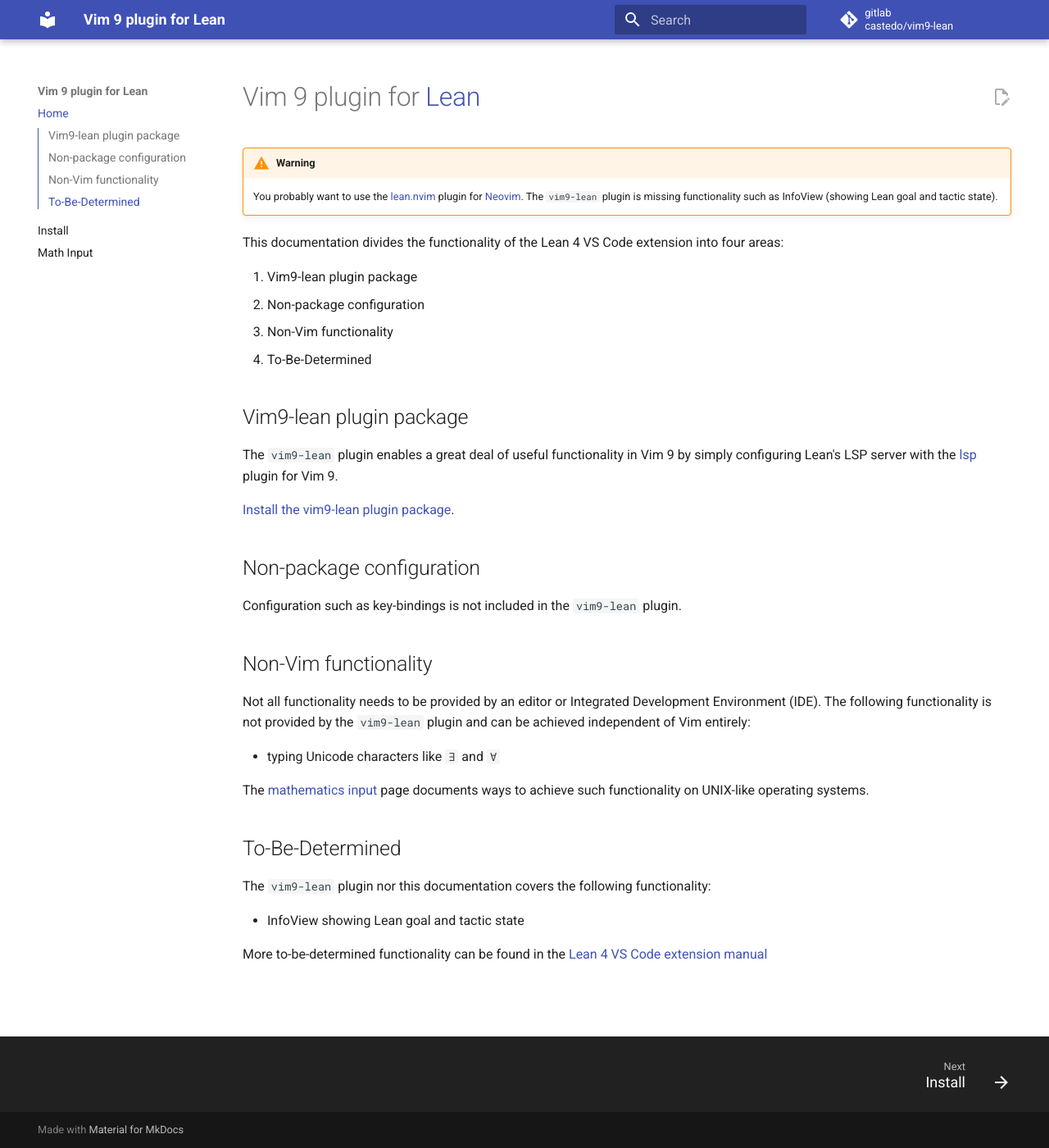
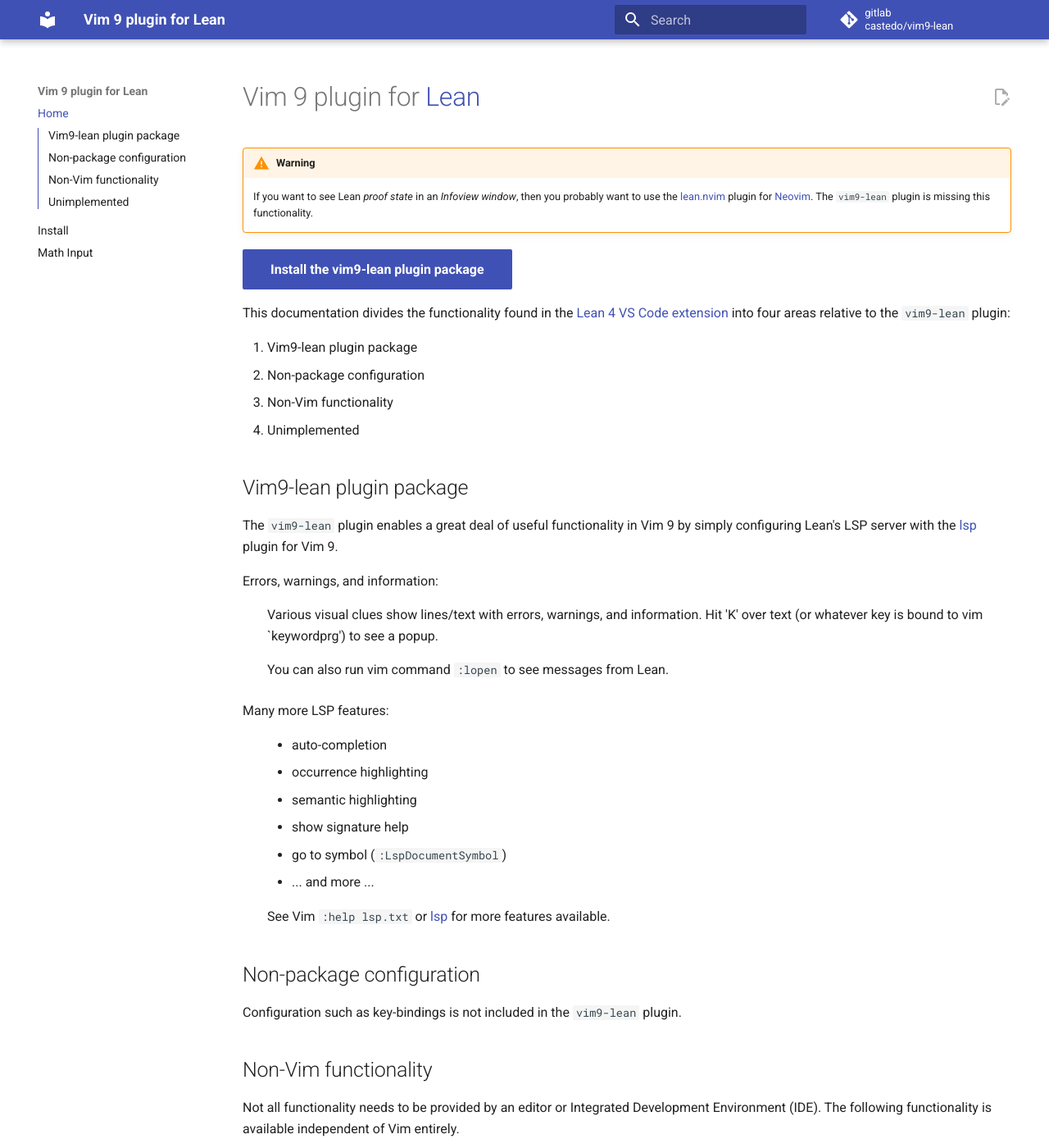
Before and after one commit to castedo/vim9-lean, an MkDocs documentation site: the page built from docs/index.md, in a window 1280 px wide and 1400 px high. Shown: the whole window at 82% size. Built offline with MkDocs 1.6.1 and Material for MkDocs 9.7.7, drawn with Linux system fonts in a browser that asks for light colours; comment, search, counter and statistics services are not loaded; some of the changed text lies outside the part shown.

Commit message:
doc and enable more LSP features

```diff
--- a/docs/index.md
+++ b/docs/index.md
@@ -2,19 +2,23 @@ Vim 9 plugin for [Lean](https://lean-lang.org)
 ==============================================
 
 !!! warning
-    You probably want to use the [lean.nvim](https://github.com/Julian/lean.nvim) plugin
+    If you want to see Lean *proof state* in an *Infoview window*, then
+    you probably want to use the [lean.nvim](https://github.com/Julian/lean.nvim) plugin
     for [Neovim](https://neovim.io/).
-    The `vim9-lean` plugin is missing functionality such as InfoView (showing Lean goal
-    and tactic state).
+    The `vim9-lean` plugin is missing this functionality.
 
 
-This documentation divides the functionality of the Lean 4 VS Code extension into
-four areas:
+[Install the vim9-lean plugin package](install.md){ .md-button .md-button--primary }
+
+
+This documentation divides the functionality found in the
+[Lean 4 VS Code extension](https://github.com/leanprover/vscode-lean4/blob/master/vscode-lean4/manual/manual.md)
+into four areas relative to the `vim9-lean` plugin:
 
 1. Vim9-lean plugin package
 2. Non-package configuration
 3. Non-Vim functionality
-4. To-Be-Determined
+4. Unimplemented
 
 
 Vim9-lean plugin package
@@ -24,7 +28,22 @@ The `vim9-lean` plugin enables a great deal of useful functionality in Vim 9 by
 configuring Lean's LSP server with the [lsp](https://github.com/yegappan/lsp) plugin for
 Vim 9.
 
-[Install the vim9-lean plugin package](install.md).
+Errors, warnings, and information:
+:   Various visual clues show lines/text with errors, warnings, and information.
+    Hit 'K' over text (or whatever key is bound to vim `keywordprg') to see a popup.
+
+    You can also run vim command `:lopen` to see messages from Lean.
+
+Many more LSP features:
+:   * auto-completion
+    * occurrence highlighting
+    * semantic highlighting
+    * show signature help
+    * go to symbol (`:LspDocumentSymbol`)
+    * ... and more ...
+
+    See Vim `:help lsp.txt` or [lsp](https://github.com/yegappan/lsp) for more features
+    available.
 
 
 Non-package configuration
@@ -38,21 +57,22 @@ Non-Vim functionality
 
 Not all functionality needs to be provided by an editor or Integrated Development
 Environment (IDE).
-The following functionality is not provided by the `vim9-lean` plugin and can be achieved
-independent of Vim entirely:
+The following functionality is available independent of Vim entirely.
 
-* typing Unicode characters like `∃` and `∀`
-
-The [mathematics input](math-input.md) page documents ways to achieve such
-functionality on UNIX-like operating systems.
+Unicode input (like `∃` and `∀`):
+:   The [mathematics input](math-input.md) page documents ways to achieve such
+    functionality on UNIX-like operating systems.
 
 
-To-Be-Determined
-----------------
+Unimplemented
+-------------
 
-The `vim9-lean` plugin nor this documentation covers the following functionality:
+This documentation and the `vim9-lean` plugin do not support the following
+functionality:
 
-* InfoView showing Lean goal and tactic state
+InfoView showing Lean goal and tactic state:
+:   Hopefully implemented in the future.
 
-More to-be-determined functionality can be found in the
-[Lean 4 VS Code extension manual](https://github.com/leanprover/vscode-lean4/blob/master/vscode-lean4/manual/manual.md)
+Vertical orange bar showing file processing status:
+:   Probably not getting implemented. In the meantime, you can use your favorite CPU
+usage display to judge if Lean file processing is still in progress.
--- a/mkdocs.yml
+++ b/mkdocs.yml
@@ -13,6 +13,8 @@ theme:
     - navigation.tracking
 markdown_extensions:
   - admonition
+  - attr_list
+  - def_list
 nav:
   - Home: index.md
   - Install: install.md
```
Also changed, not shown: docs/install.md (+9 -12 lines), 1 other file.
